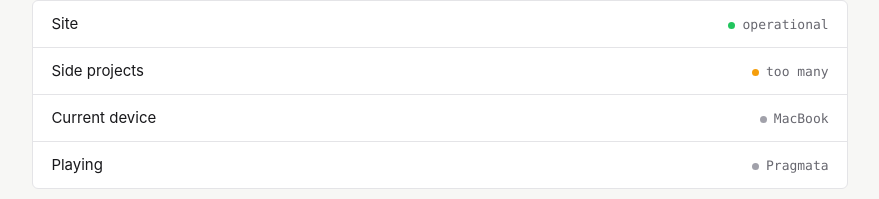
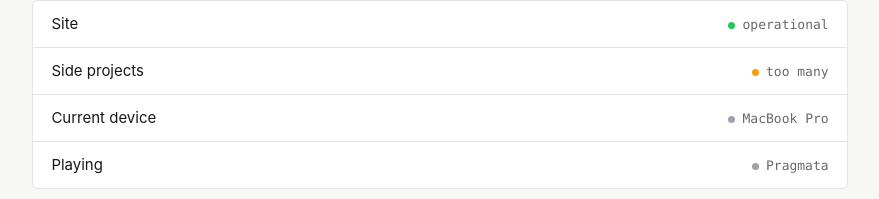
Before and after one commit to buttermilktoast/alexsue.com, a Vue app: page / in a window 1280 px wide. Shown: the part 1101-1300 px from the top of the page, without its empty margins (200-1079 px from the left). Built offline with nearby package versions, Linux system fonts and the light colour scheme; no server answers.

Commit message:
Name the current device a MacBook Pro

```diff
--- a/src/data/site.js
+++ b/src/data/site.js
@@ -78,7 +78,7 @@ export const site = {
   statuses: [
     { label: 'Site', value: 'operational', state: 'ok' },
     { label: 'Side projects', value: 'too many', state: 'warn' },
-    { label: 'Current device', value: 'MacBook', state: 'idle' },
+    { label: 'Current device', value: 'MacBook Pro', state: 'idle' },
     { label: 'Playing', value: 'Pragmata', state: 'idle' }
   ],
 
```
